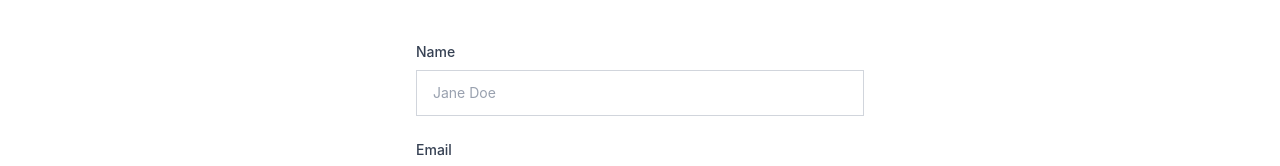
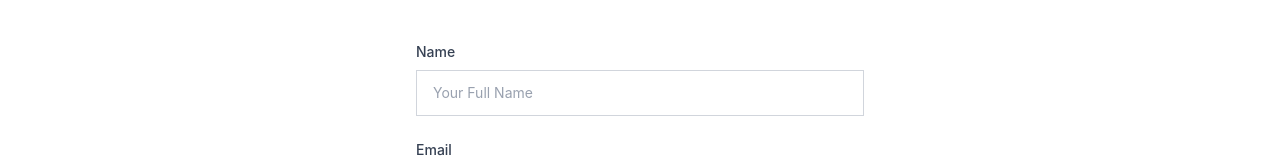
Before and after one commit to daniyalalee24/lume-ecommerce, a React (Vite) app in the folder client/: page /signup in a window 1280 px wide. Shown: the part 204-370 px from the top of the page. Built offline with nearby package versions, Linux system fonts and the light colour scheme.

Commit message:
fixed placeholder

```diff
--- a/client/src/pages/Signup.jsx
+++ b/client/src/pages/Signup.jsx
@@ -83,7 +83,7 @@ function Signup() {
               value={formData.name}
               onChange={handleChange}
               required
-              placeholder="Jane Doe"
+              placeholder="Your Full Name"
               className="mt-2 w-full appearance-none border border-gray-300 bg-white px-4 py-3 text-gray-900 placeholder-gray-400 transition-all duration-200 ease-in-out hover:border-gray-400 focus:border-black focus:outline-none focus:ring-1 focus:ring-black sm:text-sm"
             />
           </div>
```
